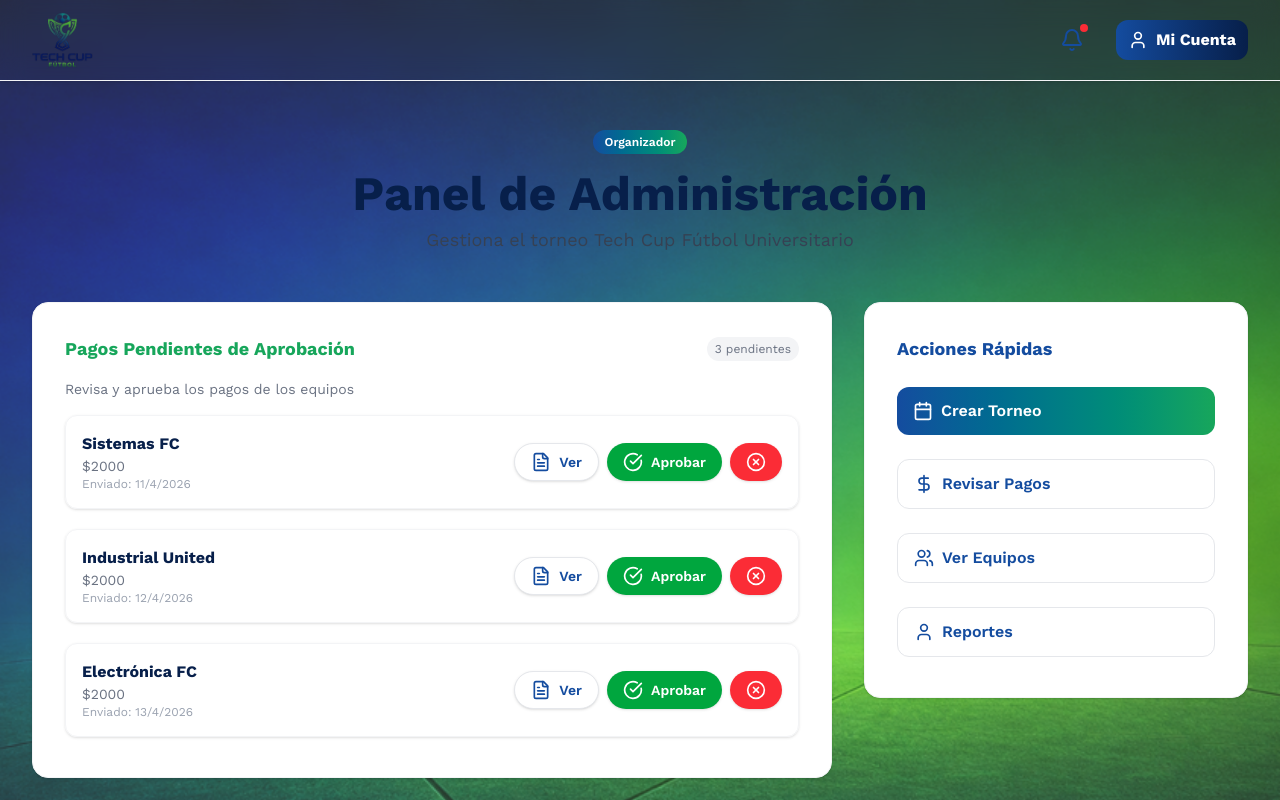
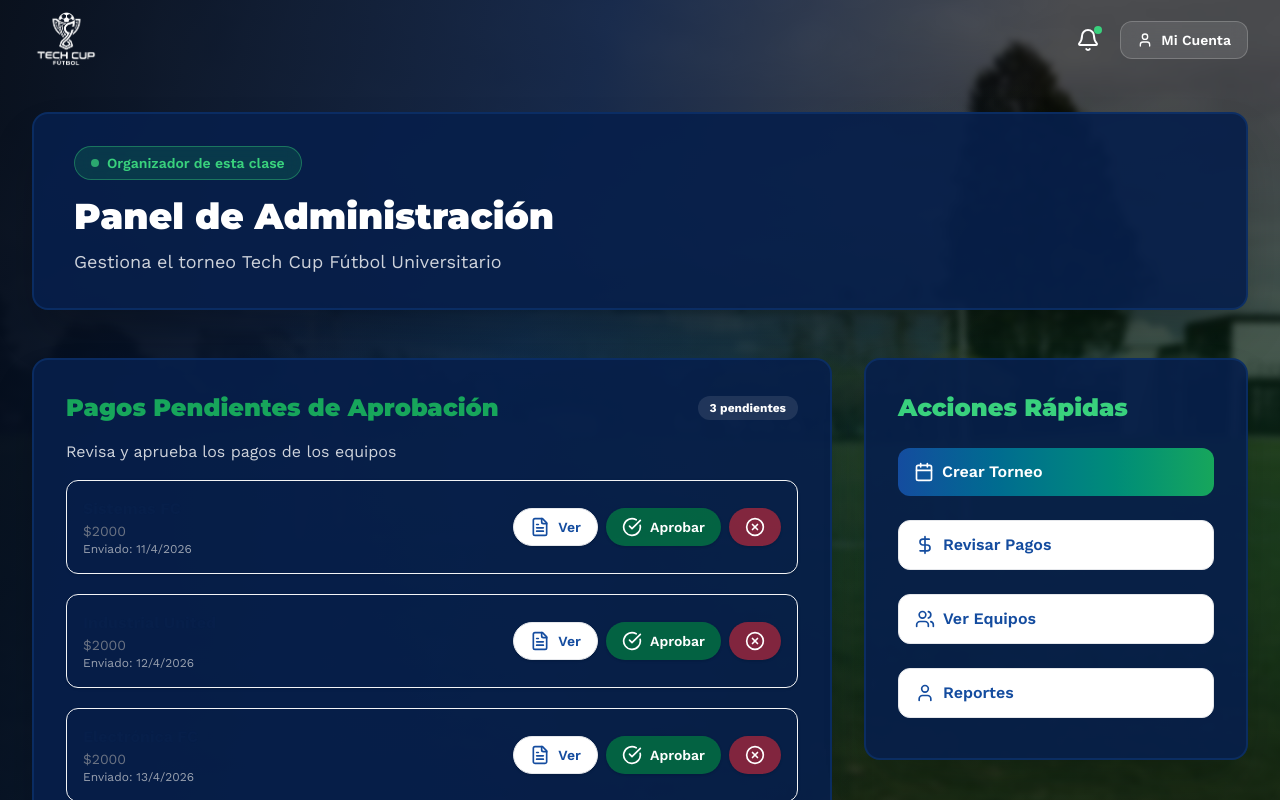
Before and after one commit to HorusEnOffside/TechUpFutbol_Frontend, a React (Vite) app: page /organizador in a window 1280 px wide. Shown: the top 800 px of the page. Built offline with nearby package versions, Linux system fonts and the light colour scheme; no server answers.

Commit message:
pages fixed

```diff
--- a/src/components/AuthSidePanel.tsx
+++ b/src/components/AuthSidePanel.tsx
@@ -8,9 +8,10 @@ interface AuthSidePanelProps {
 
 export const AuthSidePanel: React.FC<AuthSidePanelProps> = ({ mode, onSwitch }) => {
   // Gradiente animado con transición suave usando un pseudo-elemento
-  const gradientFrom = mode === "login" ? '#17A65B' : '#071F4A';
+  const gradientFrom = mode === "login" ? '#0f5833' : '#071F4A';
   const gradientVia = '#144C9F';
-  const gradientTo = mode === "login" ? '#071F4A' : '#17A65B';
+  const gradientTo = mode === "login" ? '#071F4A' : '#0f5833';
+
 
   // Posición animada del círculo decorativo
   const circlePosition = mode === "login"
--- a/src/components/NavbarHome.tsx
+++ b/src/components/NavbarHome.tsx
@@ -2,15 +2,13 @@ import { Link, useNavigate, useLocation } from "react-router";
 import { LogIn, UserPlus } from "lucide-react";
 import logoMain from "../assets/logo.png";
 
-// Si en el futuro el Navbar recibe props, define aquí la interfaz
-// interface NavbarProps {}
 
 export function HomeNavbar() {
   const navigate = useNavigate();
   const location = useLocation();
 
   return (
-    <nav className="bg-transparent backdrop-blur-md border-b border-gray-100 sticky top-0 z-50 shadow-sm">
+    <nav className="bg-transparent backdrop-blur-md border-b border-white/20 sticky top-0 z-50 shadow-sm">
       <div className="max-w-7xl mx-auto px-4 sm:px-6 lg:px-8">
         <div className="flex justify-between items-center h-20">
           {/* Logo */}
--- /dev/null
+++ b/src/components/NavbarHomeTransparente.tsx
@@ -0,0 +1,38 @@
+import { useNavigate, useLocation } from "react-router";
+import { LogIn } from "lucide-react";
+import logoBlanco from "../assets/logoBlanco.png";
+
+
+export function HomeNavbar() {
+  const navigate = useNavigate();
+  const location = useLocation();
+
+  return (
+    <nav className="absolute top-0 inset-x-0 z-50" role="navigation" aria-label="Navegación principal">
+      <div className="max-w-7xl mx-auto px-4 sm:px-6 lg:px-8">
+        <div className="flex justify-between items-center h-20">
+          {/* Logo */}
+          <button
+            onClick={() => {
+              if (location.pathname === "/") {
+                window.scrollTo({ top: 0, behavior: "smooth" });
+              } else {
+                navigate("/");
+              }
+            }}
+            className="focus:outline-none focus-visible:ring-2 focus-visible:ring-white/50 rounded-lg cursor-pointer hover:opacity-80 transition-opacity"
+            aria-label="Ir a la página principal"
+            tabIndex={0}
+          >
+            <img src={logoBlanco} alt="Tech Cup Fútbol" className="h-14 w-auto" />
+          </button>
+
+          {/* Acción principal */}
+          <div className="flex items-center gap-3">
+
+          </div>
+        </div>
+      </div>
+    </nav>
+  );
+}
--- a/src/components/PagoPendienteCard.tsx
+++ b/src/components/PagoPendienteCard.tsx
@@ -28,14 +28,14 @@ export function PagoPendienteCard({ equipo, monto, fecha, onVer, onAprobar, onRe
         </button>
         {/* Botón Aprobar */}
         <button
-          className="flex items-center gap-2 px-4 py-2 rounded-full bg-green-600 text-white font-semibold text-sm shadow-sm hover:bg-green-700 transition"
+          className="flex items-center gap-2 px-4 py-2 rounded-full bg-green-600/50 text-white font-semibold text-sm shadow-sm hover:bg-green-600/80 transition"
           onClick={onAprobar}
         >
           <CheckCircle className="w-5 h-5" /> Aprobar
         </button>
         {/* Botón Rechazar */}
         <button
-          className="flex items-center gap-2 px-4 py-2 rounded-full bg-red-500 text-white font-semibold text-sm shadow-sm hover:bg-red-600 transition"
+          className="flex items-center gap-2 px-4 py-2 rounded-full bg-red-500/50 text-white font-semibold text-sm shadow-sm hover:bg-red-500/80 transition"
           onClick={onRechazar}
         >
           <XCircle className="w-5 h-5" />
--- a/src/pages/OrganizadorHomePage.tsx
+++ b/src/pages/OrganizadorHomePage.tsx
@@ -1,15 +1,13 @@
 
 import { User, Users, Calendar, AlertCircle, DollarSign } from "lucide-react";
-import { AuthenticatedLayout } from "../components/AuthenticatedLayout";
-import { ResumenCard } from "../components/ResumenCard";
+import { NavBarTransparent } from "../components/NavBarTransparent";
 import { PagoPendienteCard } from "../components/PagoPendienteCard";
 import { QuickActionButton } from "../components/QuickActionButton";
-import bgImage from '../assets/Background1.png';
+import canchaImg from "../assets/cancha.png";
 
 
 
 export default function OrganizadorHomePage() {
-  // Datos de ejemplo
   const pagosPendientes = [
     { equipo: "Sistemas FC", monto: 2000, fecha: "11/4/2026" },
     { equipo: "Industrial United", monto: 2000, fecha: "12/4/2026" },
@@ -19,26 +17,62 @@ export default function OrganizadorHomePage() {
   return (
     <div className="min-h-screen w-full overflow-hidden relative">
       {/* Fondo */}
-      <div className="absolute inset-0 w-full h-full -z-10" style={{ backgroundImage: `url(${bgImage})`, backgroundSize: 'cover', backgroundPosition: 'center' }} />
+      <div
+        className="absolute inset-0 bg-cover bg-center bg-no-repeat"
+        style={{
+          backgroundImage: `url(${canchaImg})`,
+          filter: "blur(3px) brightness(0.35)",
+          transform: "scale(1.06)",
+        }}
+        aria-hidden="true"
+      />
+      <div
+        className="absolute inset-0"
+        style={{
+          background:
+            "linear-gradient(105deg, rgba(5,13,26,0.92) 0%, rgba(7,31,74,0.75) 40%, transparent 70%)",
+        }}
+        aria-hidden="true"
+      />
+      <div
+        className="absolute inset-0"
+        style={{
+          background:
+            "radial-gradient(ellipse at 85% 55%, rgba(23,166,91,0.22) 0%, transparent 60%)",
+        }}
+        aria-hidden="true"
+      />
+      <NavBarTransparent />
 
-      <AuthenticatedLayout>
-        <div className="max-w-7xl mx-auto px-4 sm:px-6 lg:px-8 py-12">
-          {/* Banner principal */}
-          <section className="text-center mb-12">
-            <span className="inline-flex items-center px-3 py-1 bg-gradient-to-r from-[#144C9F] to-[#17A65B] text-white rounded-full text-xs font-semibold mb-4">Organizador</span>
-            <h1 className="text-4xl md:text-5xl font-black mb-2">Panel de Administración</h1>
-            <p className="text-lg text-gray-700">Gestiona el torneo Tech Cup Fútbol Universitario</p>
+        <div className="relative z-10 max-w-7xl mx-auto px-4 sm:px-6 lg:px-8 py-12">
+          {/* Banner principal estilo Standings */}
+          <section className="mb-12 mt-16">
+            <div className="rounded-2xl shadow-2xl overflow-hidden border-2 border-[#144C9F]/30" style={{background: "rgba(7,31,74,0.92)"}}>
+              <div className="flex flex-col items-start gap-2 px-10 py-8">
+                <div className="flex flex-wrap items-center gap-3 mb-2">
+                  <span className="inline-flex items-center gap-2 bg-[#17A65B]/20 border border-[#39D17D]/40 text-[#39D17D] px-4 py-1.5 rounded-full text-sm font-semibold backdrop-blur-sm">
+                    <span className="w-2 h-2 bg-[#39D17D] rounded-full animate-pulse" aria-hidden="true" />
+                    Organizador de esta clase
+                  </span>
+                  <span className="inline-flex items-center gap-1.5 text-white/40 text-xs">
+
+                  </span>
+                </div>
+                <h1 className="text-3xl md:text-4xl font-black text-white mb-1" style={{fontFamily: 'Montserrat, sans-serif'}}>Panel de Administración</h1>
+                <p className="text-base md:text-lg text-white/80">Gestiona el torneo Tech Cup Fútbol Universitario</p>
+              </div>
+            </div>
           </section>
 
           {/* Pagos pendientes y acciones rápidas */}
           <section className="grid grid-cols-1 lg:grid-cols-3 gap-8 mb-16">
             {/* Pagos pendientes */}
-            <div className="lg:col-span-2 bg-white rounded-2xl p-8 shadow border border-gray-100 flex flex-col">
+            <div className="lg:col-span-2 rounded-2xl p-8 shadow-2xl border-2 border-[#144C9F]/30 flex flex-col" style={{background: "rgba(7,31,74,0.92)"}}>
               <div className="flex justify-between items-center mb-4">
-                <div className="text-[#17A65B] font-bold text-lg">Pagos Pendientes de Aprobación</div>
-                <span className="text-xs bg-gray-100 px-2 py-1 rounded-full text-gray-500">{pagosPendientes.length} pendientes</span>
+                <div className="text-[#17A65B] font-black text-2xl" style={{fontFamily: 'Montserrat, sans-serif'}}>Pagos Pendientes de Aprobación</div>
+                <span className="text-xs bg-white/10 px-3 py-1 rounded-full text-white font-bold">{pagosPendientes.length} pendientes</span>
               </div>
-              <div className="text-sm text-gray-500 mb-4">Revisa y aprueba los pagos de los equipos</div>
+              <div className="text-base text-white/80 mb-4">Revisa y aprueba los pagos de los equipos</div>
               <div className="flex flex-col gap-3">
                 {pagosPendientes.map((pago) => (
                   <PagoPendienteCard key={pago.equipo} {...pago} onVer={() => {}} onAprobar={() => {}} onRechazar={() => {}} />
@@ -46,8 +80,8 @@ export default function OrganizadorHomePage() {
               </div>
             </div>
             {/* Acciones rápidas */}
-            <div className="bg-white rounded-2xl p-8 shadow border border-gray-100 flex flex-col gap-4 h-fit">
-              <div className="text-[#144C9F] font-bold text-lg mb-2">Acciones Rápidas</div>
+            <div className="rounded-2xl p-8 shadow-2xl border-2 border-[#144C9F]/30 flex flex-col gap-4 h-fit" style={{background: "rgba(7,31,74,0.92)"}}>
+              <div className="text-[#39D17D] font-black text-2xl mb-2" style={{fontFamily: 'Montserrat, sans-serif'}}>Acciones Rápidas</div>
               <QuickActionButton label="Crear Torneo" icon={<Calendar className="w-5 h-5" />} primary onClick={() => {}} />
               <QuickActionButton label="Revisar Pagos" icon={<DollarSign className="w-5 h-5" />} onClick={() => {}} primary={false} />
               <QuickActionButton label="Ver Equipos" icon={<Users className="w-5 h-5" />} onClick={() => {}} primary={false} />
@@ -55,7 +89,6 @@ export default function OrganizadorHomePage() {
             </div>
           </section>
         </div>
-      </AuthenticatedLayout>
     </div>
   );
 }
```
Also changed, not shown: src/pages/AuthContainer.tsx (+32 -5 lines), src/routes/routes.tsx (+1 -6 lines).
